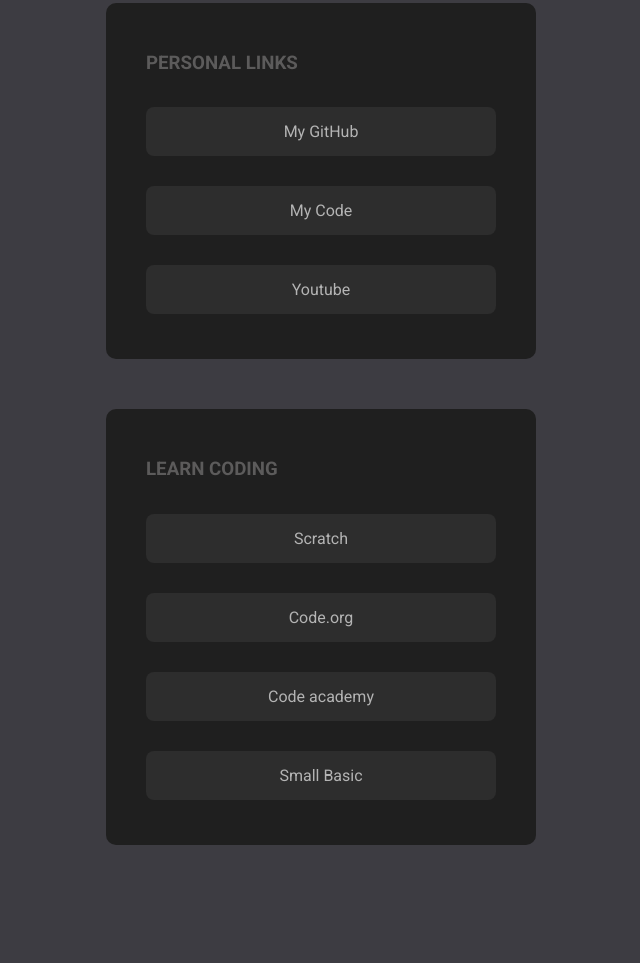
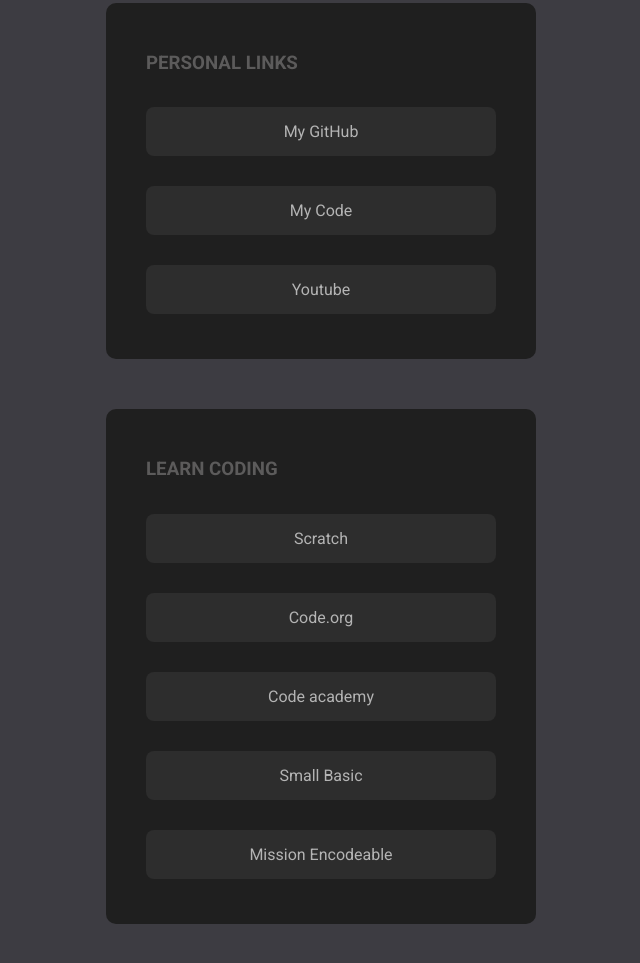
Before and after one commit to TheDev42/Computer_club, a plain HTML site: page docs/index.html in a window 1280 px wide. Shown: the part 209-1172 px from the top of the page, without its empty margins (319-959 px from the left). Drawn offline with Linux system fonts and the light colour scheme.

Commit message:
Update index.html

```diff
--- a/docs/index.html
+++ b/docs/index.html
@@ -45,6 +45,9 @@
         <a href="https://smallbasic-publicwebsite-code.azurewebsites.net/" target="_blank">
         <div class=link id=1>Small Basic</div>
       </a>
+        <a href="https://missionencodeable.com/" target="_blank">
+        <div class=link id=1>Mission Encodeable</div>
+      </a>
     </div>
 
 </body>
```
